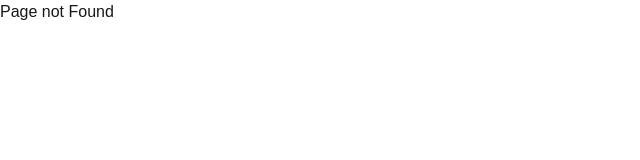
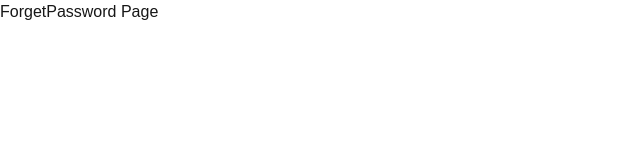
Before and after one commit to AnkushThakur08/NextJS-Course, a Next.js app in the folder 01firstapp/: page /forget-password in a window 1280 px wide. Before the commit this address had no page. Shown: the top 160 px of the page, without its empty margins (0-640 px from the left). Built offline with nearby package versions, Linux system fonts and the light colour scheme.

Commit message:
Route Grouping

```diff
--- /dev/null
+++ b/01firstapp/src/app/(auth)/forget-password/page.tsx
@@ -0,0 +1,9 @@
+const ForgetPassword = () => {
+  return (
+    <div>
+      <h1>ForgetPassword Page</h1>
+    </div>
+  );
+};
+
+export default ForgetPassword;
--- /dev/null
+++ b/01firstapp/src/app/(auth)/login/page.tsx
@@ -0,0 +1,9 @@
+const Login = () => {
+  return (
+    <div>
+      <h1>Login Page</h1>
+    </div>
+  );
+};
+
+export default Login;
--- /dev/null
+++ b/01firstapp/src/app/(auth)/register/page.tsx
@@ -0,0 +1,9 @@
+const Register = () => {
+  return (
+    <div>
+      <h1>Register Page</h1>
+    </div>
+  );
+};
+
+export default Register;
```
Also changed, not shown: 1 other file (tests, documents, lock files or other folders).
